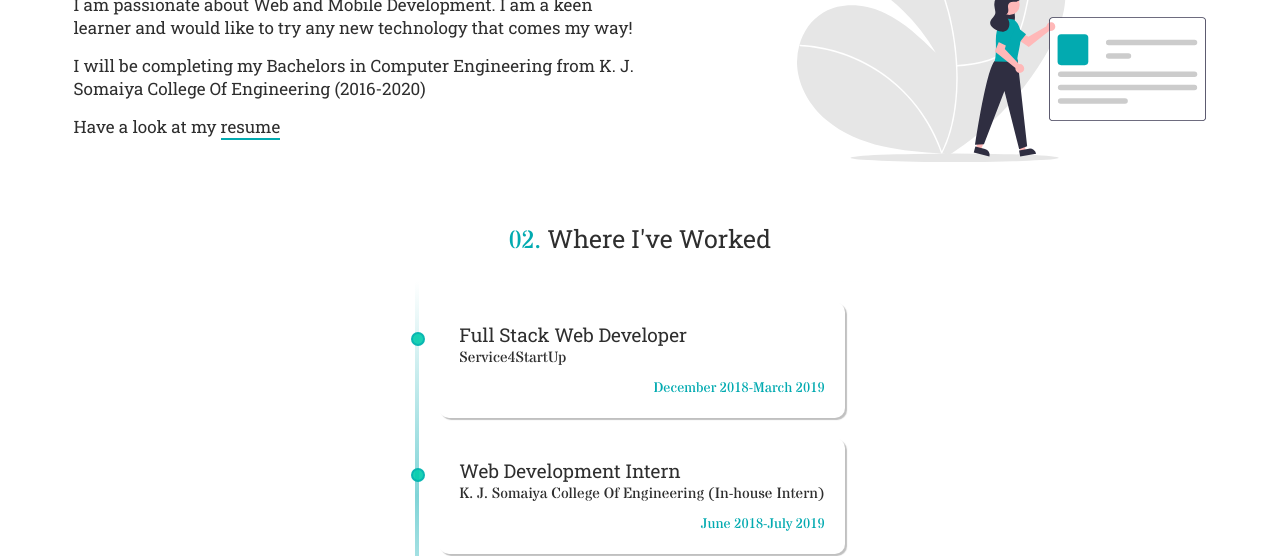
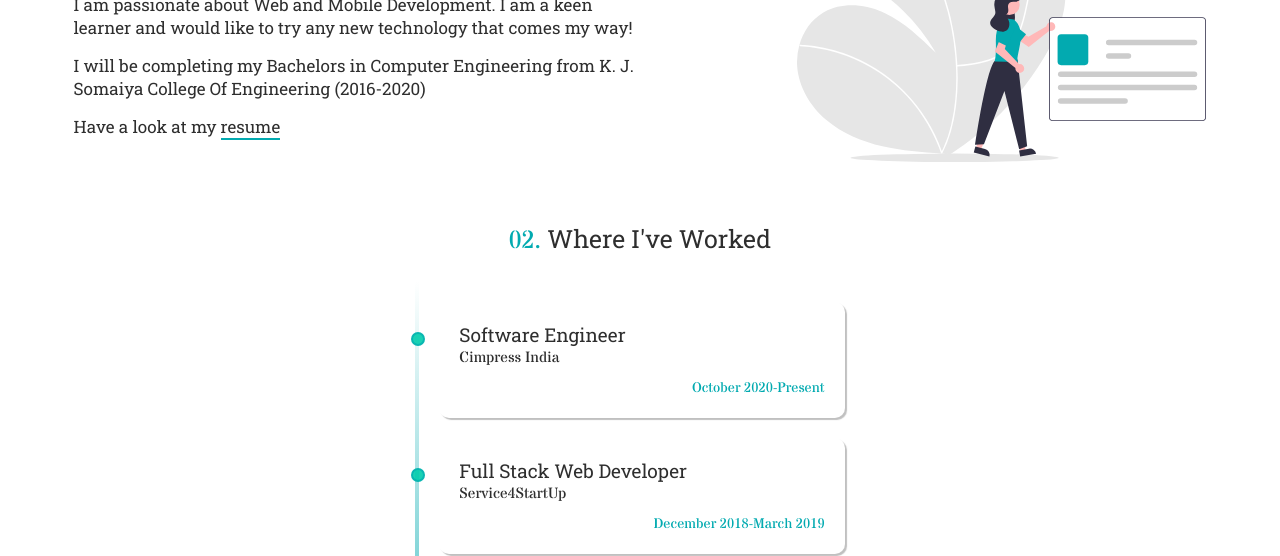
Before and after one commit to ashna111/ashna111.github.io, a website: page index.html in a window 1280 px wide. Shown: the part 244-800 px from the top of the page. Drawn offline with nearby package versions, Linux system fonts and the light colour scheme.

Commit message:
Update index.html

```diff
--- a/index.html
+++ b/index.html
@@ -76,6 +76,11 @@
                 <span class="secondary-heading--number">02.</span> Where I've Worked
             </div>
             <div class="work__timeline">
+                <div class="work__content">
+                    <div class="work__heading">Software Engineer</div>
+                    <div class="work__company">Cimpress India</div>
+                    <div class="work__duration">October 2020-Present</div>
+                </div>
                 <div class="work__content">
                     <div class="work__heading">Full Stack Web Developer</div>
                     <div class="work__company">Service4StartUp</div>
```
